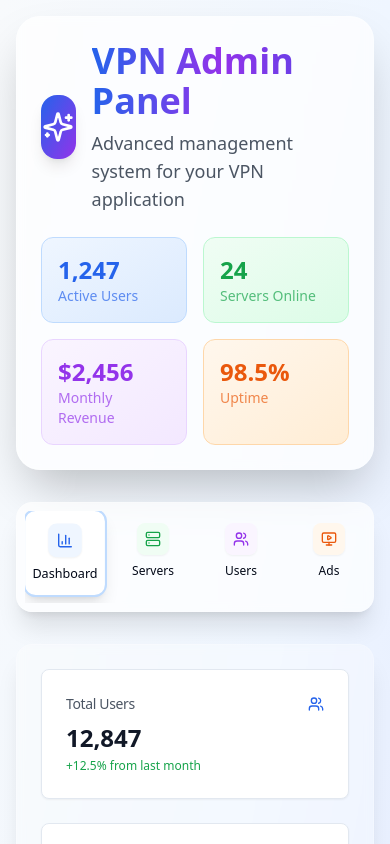
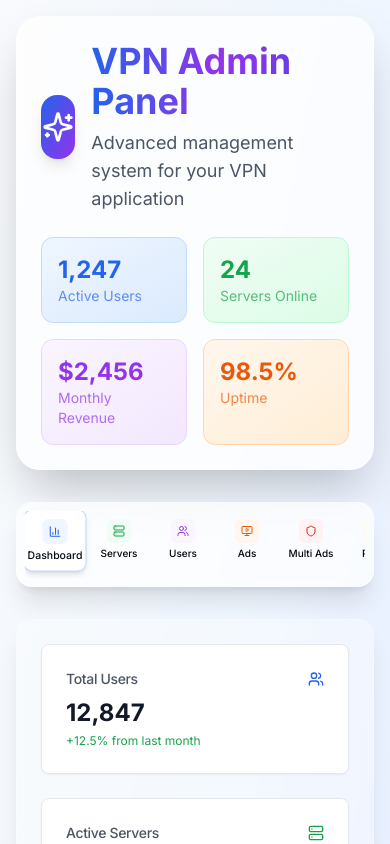
Before and after one commit to robertmmlicciardello/lucky-vpn-master, a React (Vite) app: page / in a window 390 px wide. Shown: the top 844 px of the page. Built offline with nearby package versions, Linux system fonts and the light colour scheme.

Commit message:
Fix: Improve UI and Ad Network Management
- Fixed the mobile menu tab UI to display icons in a single row.
- Added functionality to enable/disable ad networks from the admin panel.

```diff
--- a/src/index.css
+++ b/src/index.css
@@ -1,94 +1,70 @@
+
+@import url("https://fonts.googleapis.com/css2?family=Inter:wght@400;500;600;700&display=swap");
 @tailwind base;
 @tailwind components;
 @tailwind utilities;
 
-/* Definition of the design system. All colors, gradients, fonts, etc should be defined here. */
-
 @layer base {
   :root {
     --background: 0 0% 100%;
-    --foreground: 222.2 84% 4.9%;
+    --foreground: 224 71.4% 4.1%;
 
     --card: 0 0% 100%;
-    --card-foreground: 222.2 84% 4.9%;
+    --card-foreground: 224 71.4% 4.1%;
 
     --popover: 0 0% 100%;
-    --popover-foreground: 222.2 84% 4.9%;
+    --popover-foreground: 224 71.4% 4.1%;
 
-    --primary: 222.2 47.4% 11.2%;
-    --primary-foreground: 210 40% 98%;
+    --primary: 220.9 39.3% 11%;
+    --primary-foreground: 210 20% 98%;
 
-    --secondary: 210 40% 96.1%;
-    --secondary-foreground: 222.2 47.4% 11.2%;
+    --secondary: 220 14.3% 95.9%;
+    --secondary-foreground: 220.9 39.3% 11%;
 
-    --muted: 210 40% 96.1%;
-    --muted-foreground: 215.4 16.3% 46.9%;
+    --muted: 220 14.3% 95.9%;
+    --muted-foreground: 220 8.9% 46.1%;
 
-    --accent: 210 40% 96.1%;
-    --accent-foreground: 222.2 47.4% 11.2%;
+    --accent: 220 14.3% 95.9%;
+    --accent-foreground: 220.9 39.3% 11%;
 
     --destructive: 0 84.2% 60.2%;
-    --destructive-foreground: 210 40% 98%;
+    --destructive-foreground: 210 20% 98%;
 
-    --border: 214.3 31.8% 91.4%;
-    --input: 214.3 31.8% 91.4%;
-    --ring: 222.2 84% 4.9%;
+    --border: 220 13% 91%;
+    --input: 220 13% 91%;
+    --ring: 224 71.4% 4.1%;
 
     --radius: 0.5rem;
-
-    --sidebar-background: 0 0% 98%;
-
-    --sidebar-foreground: 240 5.3% 26.1%;
-
-    --sidebar-primary: 240 5.9% 10%;
-
-    --sidebar-primary-foreground: 0 0% 98%;
-
-    --sidebar-accent: 240 4.8% 95.9%;
-
-    --sidebar-accent-foreground: 240 5.9% 10%;
-
-    --sidebar-border: 220 13% 91%;
-
-    --sidebar-ring: 217.2 91.2% 59.8%;
   }
 
   .dark {
-    --background: 222.2 84% 4.9%;
-    --foreground: 210 40% 98%;
+    --background: 224 71.4% 4.1%;
+    --foreground: 210 20% 98%;
 
-    --card: 222.2 84% 4.9%;
-    --card-foreground: 210 40% 98%;
+    --card: 224 71.4% 4.1%;
+    --card-foreground: 210 20% 98%;
 
-    --popover: 222.2 84% 4.9%;
-    --popover-foreground: 210 40% 98%;
+    --popover: 224 71.4% 4.1%;
+    --popover-foreground: 210 20% 98%;
 
-    --primary: 210 40% 98%;
-    --primary-foreground: 222.2 47.4% 11.2%;
+    --primary: 210 20% 98%;
+    --primary-foreground: 220.9 39.3% 11%;
 
-    --secondary: 217.2 32.6% 17.5%;
-    --secondary-foreground: 210 40% 98%;
+    --secondary: 215 27.9% 16.9%;
+    --secondary-foreground: 210 20% 98%;
 
-    --muted: 217.2 32.6% 17.5%;
-    --muted-foreground: 215 20.2% 65.1%;
+    --muted: 215 27.9% 16.9%;
+    --muted-foreground: 217.9 10.6% 64.9%;
 
-    --accent: 217.2 32.6% 17.5%;
-    --accent-foreground: 210 40% 98%;
+    --accent: 215 27.9% 16.9%;
+    --accent-foreground: 210 20% 98%;
 
     --destructive: 0 62.8% 30.6%;
-    --destructive-foreground: 210 40% 98%;
+    --destructive-foreground: 210 20% 98%;
 
-    --border: 217.2 32.6% 17.5%;
-    --input: 217.2 32.6% 17.5%;
-    --ring: 212.7 26.8% 83.9%;
-    --sidebar-background: 240 5.9% 10%;
-    --sidebar-foreground: 240 4.8% 95.9%;
-    --sidebar-primary: 224.3 76.3% 48%;
-    --sidebar-primary-foreground: 0 0% 100%;
-    --sidebar-accent: 240 3.7% 15.9%;
-    --sidebar-accent-foreground: 240 4.8% 95.9%;
-    --sidebar-border: 240 3.7% 15.9%;
-    --sidebar-ring: 217.2 91.2% 59.8%;
+    --border: 215 27.9% 16.9%;
+    --input: 215 27.9% 16.9%;
+    --ring: 216 12.2% 83.9%;
   }
 }
 
@@ -96,8 +72,24 @@
   * {
     @apply border-border;
   }
-
   body {
     @apply bg-background text-foreground;
+    font-family: "Inter", sans-serif;
   }
 }
+
+/* Custom scrollbar hiding */
+.scrollbar-hide {
+  -ms-overflow-style: none;  /* Internet Explorer 10+ */
+  scrollbar-width: none;  /* Firefox */
+}
+.scrollbar-hide::-webkit-scrollbar {
+  display: none;  /* Safari and Chrome */
+}
+
+/* Ensure mobile navigation doesn't wrap */
+@media (max-width: 1024px) {
+  .scrollbar-hide {
+    -webkit-overflow-scrolling: touch;
+  }
+}
--- a/src/pages/Index.tsx
+++ b/src/pages/Index.tsx
@@ -1,3 +1,4 @@
+
 import { Card, CardContent, CardDescription, CardHeader, CardTitle } from "@/components/ui/card";
 import { Button } from "@/components/ui/button";
 import { Tabs, TabsContent, TabsList, TabsTrigger } from "@/components/ui/tabs";
@@ -87,28 +88,28 @@ const Index = () => {
           </div>
         </div>
 
-        {/* Modern Navigation Tabs - Improved Responsive Layout */}
+        {/* Modern Navigation Tabs - Single Row Mobile */}
         <Tabs value={activeTab} onValueChange={setActiveTab} className="space-y-8">
           <div className="bg-white/70 backdrop-blur-sm rounded-2xl p-2 shadow-xl border border-white/20">
-            {/* Mobile Navigation - Horizontal Scrollable */}
+            {/* Mobile Navigation - Single Row Horizontal Scroll */}
             <div className="block lg:hidden">
-              <div className="flex gap-2 overflow-x-auto pb-2 scrollbar-hide">
+              <div className="flex gap-1 overflow-x-auto pb-2 scrollbar-hide">
                 {navigationItems.map((item) => {
                   const IconComponent = item.icon;
                   return (
                     <button
                       key={item.value}
                       onClick={() => setActiveTab(item.value)}
-                      className={`flex flex-col items-center gap-2 p-3 min-w-[80px] rounded-xl transition-all duration-200 whitespace-nowrap ${
+                      className={`flex flex-col items-center gap-1 p-2 min-w-[60px] rounded-lg transition-all duration-200 whitespace-nowrap ${
                         activeTab === item.value
-                          ? 'bg-white shadow-lg scale-105 border-2 border-blue-200'
+                          ? 'bg-white shadow-md scale-105 border border-blue-200'
                           : 'hover:bg-white/50'
                       }`}
                     >
-                      <div className={`w-8 h-8 ${item.bgColor} rounded-lg flex items-center justify-center shadow-sm`}>
-                        <IconComponent className={`w-4 h-4 ${item.color}`} />
+                      <div className={`w-6 h-6 ${item.bgColor} rounded-md flex items-center justify-center`}>
+                        <IconComponent className={`w-3 h-3 ${item.color}`} />
                       </div>
-                      <span className="text-xs font-medium">
+                      <span className="text-[10px] font-medium text-center leading-tight">
                         {item.label}
                       </span>
                     </button>
```
